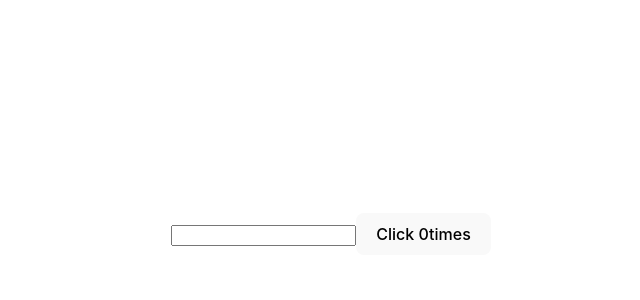
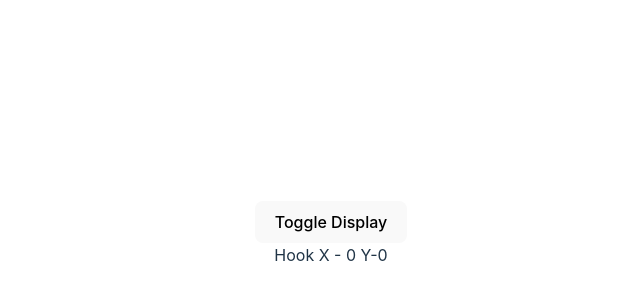
Before and after one commit to EmmanuelNdu/Reacthooks, a React (Vite) app: page / in a window 1280 px wide. Shown: the part 166-466 px from the top of the page, without its empty margins (309-949 px from the left). Built offline with nearby package versions, Linux system fonts and the light colour scheme.

Commit message:
Learnt about clean-up function in useState

```diff
--- a/src/App.jsx
+++ b/src/App.jsx
@@ -4,8 +4,9 @@
 import HookCounter2 from './components/HookCounter2'
 import HookCounter3 from './components/HookCounter3'
 import HookCounter4 from './components/HookCounter4'
+import UseEffectAfterRender from './components/UseEffectAfterRender'
 import HookMouse from './components/HookMouse'
-import UseEffectAfterRender from './components/UseEffectAfterRender'
+import MouseContainer from './components/MouseContainer'
 
 function App() {
 
@@ -15,8 +16,9 @@
     <HookCounter2 />
     <HookCounter3 />
     <HookCounter4 />
+    <UseEffectAfterRender />
     <HookMouse /> */}
-    <UseEffectAfterRender />
+    <MouseContainer />
     </>
   )
 }
--- a/src/components/HookMouse.jsx
+++ b/src/components/HookMouse.jsx
@@ -14,6 +14,11 @@
     useEffect (() => {
         console.log('useEffect called')
         window.addEventListener('mousemove', logMousePosition)
+
+        return () => {
+          console.log('component Unmounting code')
+          window.removeEventListener('mousemove', logMousePosition)
+        }
     },[])
   return (
     <div>
--- /dev/null
+++ b/src/components/MouseContainer.jsx
@@ -0,0 +1,15 @@
+// When you umount your component, make sure you cancel your subscription and listeners
+import React, {useCallback, useEffect, useState} from 'react'
+import HookMouse from './HookMouse'
+
+function MouseContainer() {
+    const [display, setDisplay] = useState(true)
+  return (
+    <div>
+        <button onClick={() => setDisplay(!display)} >Toggle Display</button>
+        {display && <HookMouse />}
+    </div>
+  )
+}
+
+export default MouseContainer
```
